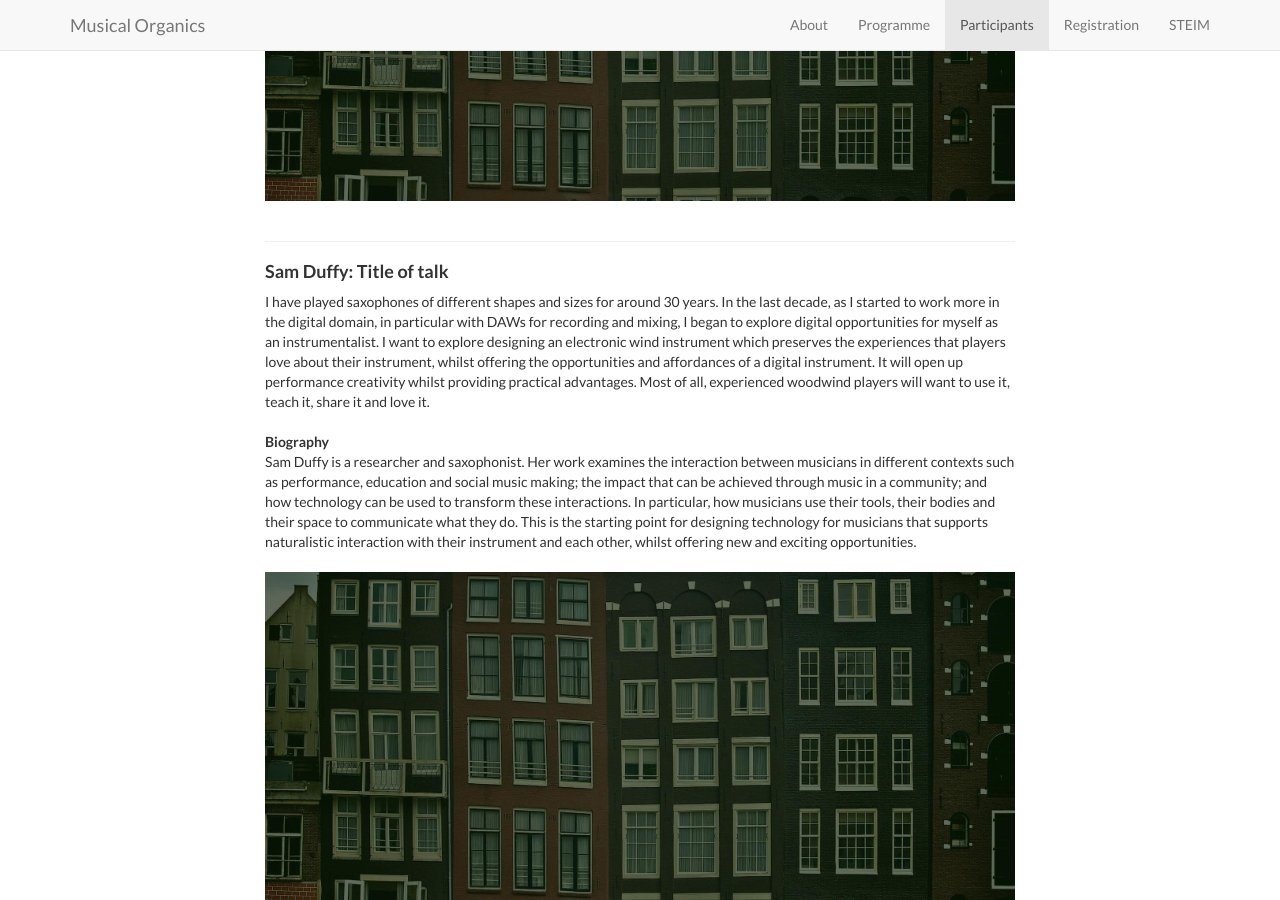
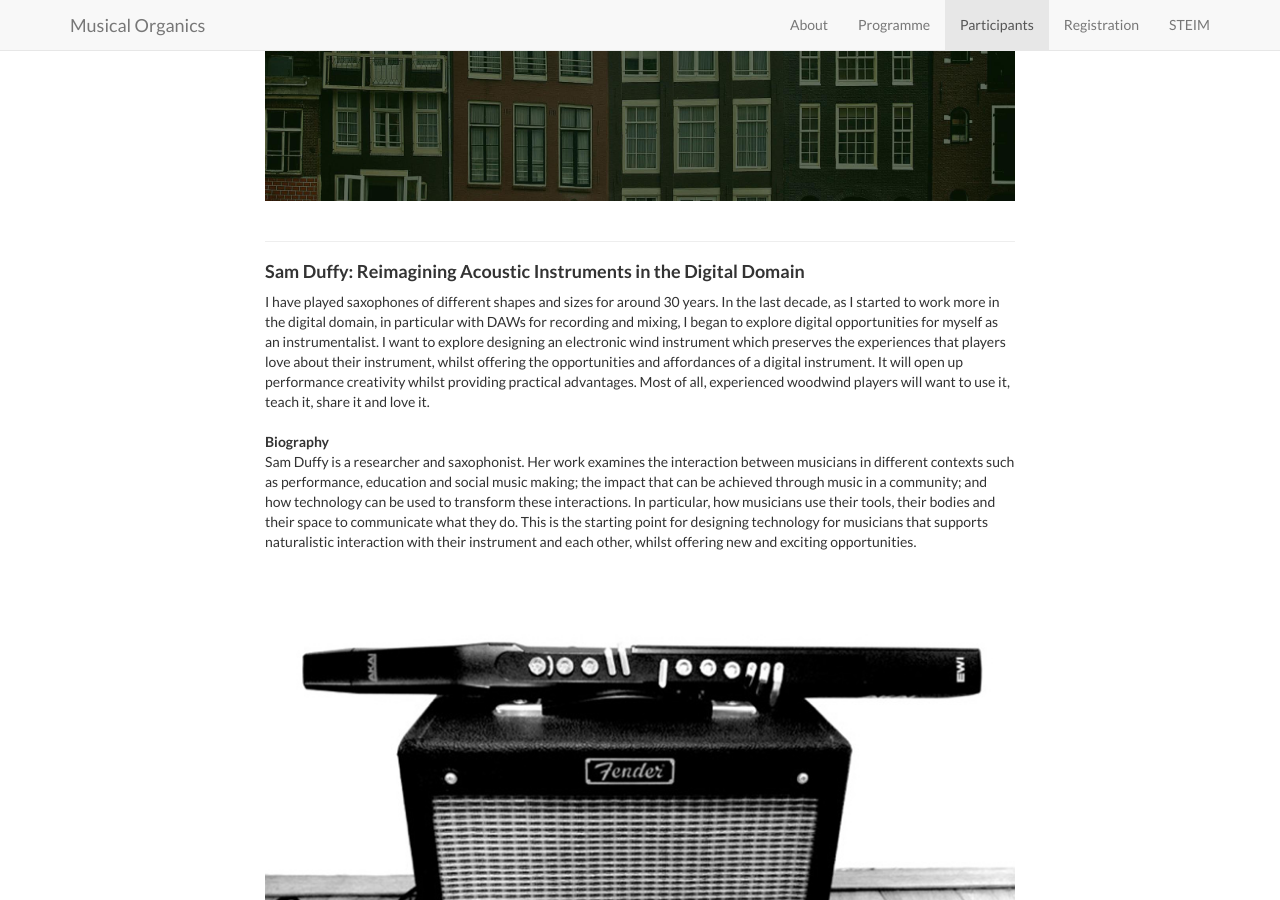
Before and after one commit to thormagnusson/steim, a Jekyll site: the page built from index.html, in a window 1280 px wide and 900 px high, scrolled down 8738 px. Built offline with Jekyll 4.4.1, drawn with Linux system fonts in a browser that asks for light colours.

Commit message:
programme

```diff
--- a/_includes/participants.html
+++ b/_includes/participants.html
@@ -139,7 +139,7 @@
 
 
              <br><hr>
-            <h4><b>Sam Duffy: Title of talk</b></h4>
+            <h4><b>Sam Duffy: Reimagining Acoustic Instruments in the Digital Domain</b></h4>
 
             I have played saxophones of different shapes and sizes for around 30 years. In the last decade, as I started to work more in the digital domain, in particular with DAWs for recording and mixing, I began to explore digital opportunities for myself as an instrumentalist. I want to explore designing an electronic wind instrument which preserves the experiences that players love about their instrument, whilst offering the opportunities and affordances of a digital instrument. It will open up performance creativity whilst providing practical advantages. Most of all, experienced woodwind players will want to use it, teach it, share it and love it.<br>
 
@@ -149,7 +149,7 @@
 
 
             <div class="image-wrapper">
-            <img src="img/banner-bg.jpg" alt="Sam Duffy" class="scale-image" />
+            <img src="img/sam.jpg" alt="Sam Duffy" class="scale-image" />
             <div />
 
 
```
Also changed, not shown: img/sam.jpg (added), 9 other files.
